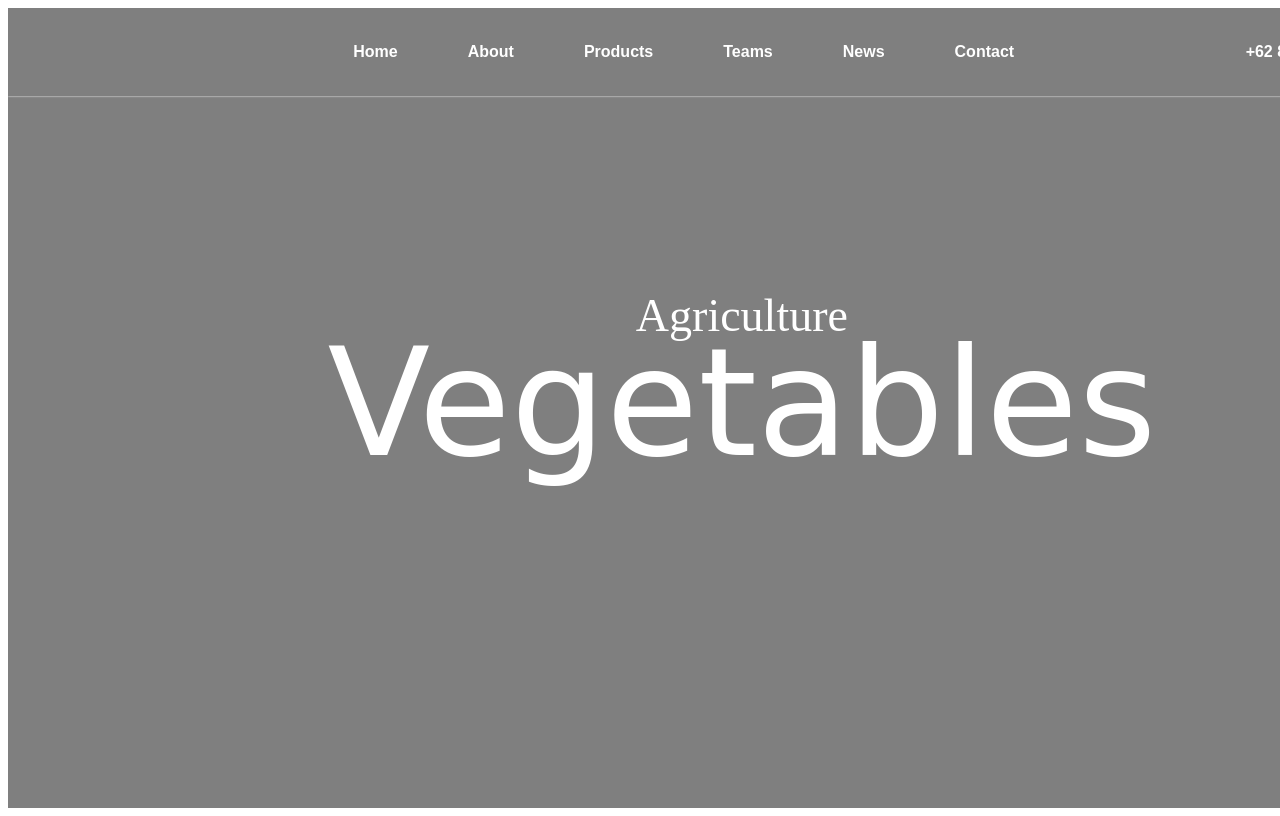
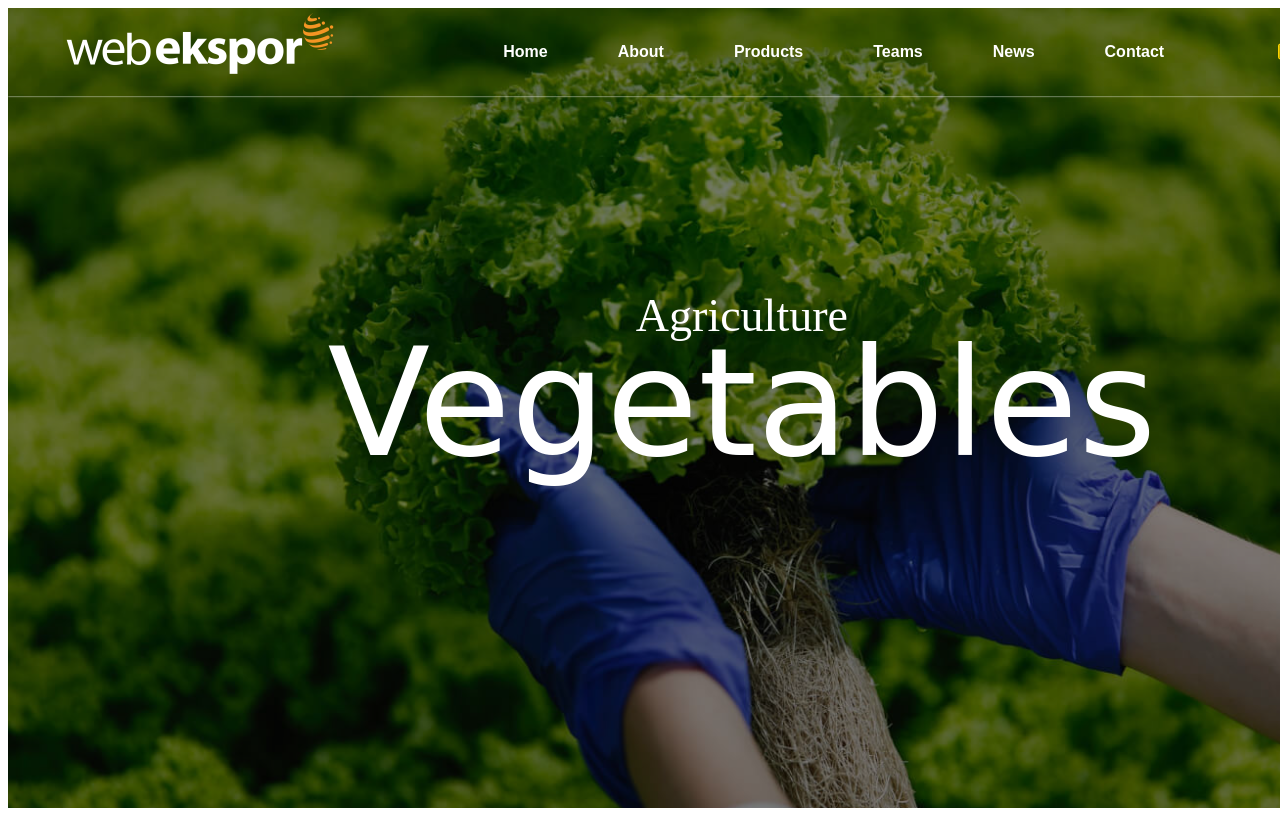
Before and after one commit to MikuuBluee/landing-page, a plain HTML site: page section-1.html in a window 1280 px wide. Shown: the top 816 px of the page. Drawn offline with Linux system fonts and the light colour scheme; a web font is replaced by a local one.

Commit message:
alhamdulilah

```diff
--- a/section-1.html
+++ b/section-1.html
@@ -26,7 +26,7 @@
         <div class="bayu1">
             <nav class="navb">
                 <div class="logo">
-                    <a href=""><img src="text-1.png" alt=""></a>
+                    <a href=""><img src="image/text-1.png" alt=""></a>
                 </div>
                 <div class="navbar">
                     <ul class="ulb">
@@ -39,7 +39,7 @@
                     </ul>
                 </div>
                 <div class="contactb">
-                    <img src="phone.svg" alt="">
+                    <img src="image/phone.svg" alt="">
                     <p>+62 8128 008 0275</p>
                 </div>
             </nav>
@@ -49,7 +49,7 @@
                 <p>Vegetables</p>
             </div>
             <div class="img1b">
-                <img src="gambar-1.jpg" alt="">
+                <img src="image/gambar-1.jpg" alt="">
             </div>
 
         </div>
```
Also changed, not shown: section-2.html (+3 -3 lines).
